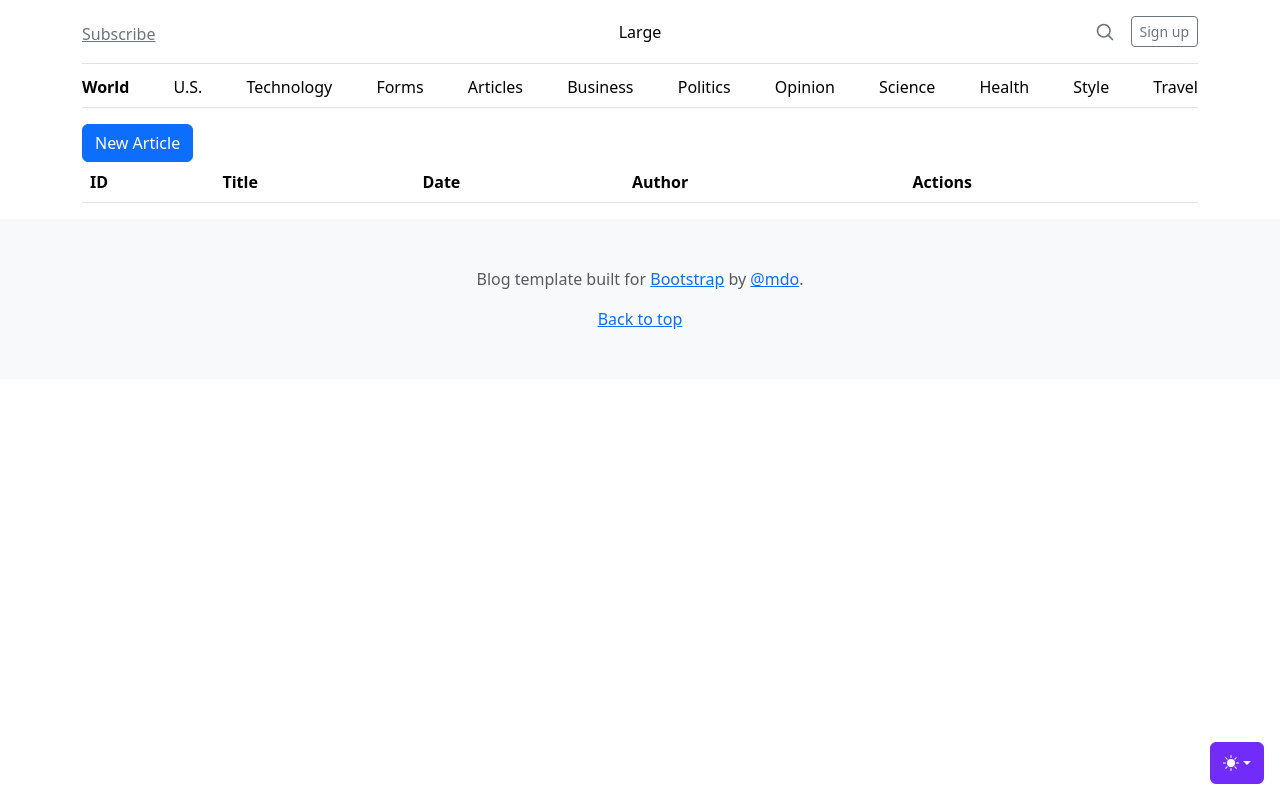
After one commit to tristankruuk/learnphp, a PHP site: page /views/articles/index.php in a window 1280 px wide. The commit adds this page. Run offline with PHP 8.4, Linux system fonts and the light colour scheme; lists and menus that the app fills with data are empty.

Commit message:
Add ArticleController

```diff
--- /dev/null
+++ b/views/articles/index.php
@@ -0,0 +1,31 @@
+<?php include __DIR__ . '/../partials/header.php'; ?>
+<main class="container">
+  <a href="/admin/articles/create" class="btn btn-primary">New Article</a>
+  <table class="table table-hover table-striped">
+    <thead>
+      <th>ID</th>
+      <th>Title</th>
+      <th>Date</th>
+      <th>Author</th>
+      <th>Actions</th>
+    </thead>
+    <tbody>
+      <?php foreach (($articles ?? []) as $article): ?>
+        <tr>
+          <td><?= $article->id ?></td>
+          <td><?= $article->title ?></td>
+          <td><?= $article->date ?></td>
+          <td><?= $article->author ?></td>
+          <td>
+            <div class="btn-group">
+              <a href="#" class="btn btn-info">View</a>
+              <a href="#" class="btn btn-warning">Edit</a>
+              <a href="#" class="btn btn-danger">Delete</a>
+            </div>
+          </td>
+        </tr>
+      <?php endforeach ?>
+    </tbody>
+  </table>
+</main>
+<?php include __DIR__ . '/../partials/footer.php'; ?>
--- a/views/partials/nav.php
+++ b/views/partials/nav.php
@@ -36,9 +36,9 @@
         <nav class="nav nav-underline justify-content-between">
           <a class="nav-item nav-link link-body-emphasis active" href="/">World</a>
           <a class="nav-item nav-link link-body-emphasis" href="/us">U.S.</a>
-          <a class="nav-item nav-link link-body-emphasis" href="/tech">Technology</a>
+          <a class="nav-item nav-link link-body-emphasis" href="#">Technology</a>
           <a class="nav-item nav-link link-body-emphasis" href="/forms">Forms</a>
-          <a class="nav-item nav-link link-body-emphasis" href="#">Culture</a>
+          <a class="nav-item nav-link link-body-emphasis" href="/admin/articles">Articles</a>
           <a class="nav-item nav-link link-body-emphasis" href="#">Business</a>
           <a class="nav-item nav-link link-body-emphasis" href="#">Politics</a>
           <a class="nav-item nav-link link-body-emphasis" href="#">Opinion</a>
--- a/views/partials/posts.php
+++ b/views/partials/posts.php
@@ -1,5 +1,5 @@
 <h3 class="pb-4 mb-4 fst-italic border-bottom">From the Firehose</h3>
-          <?php foreach($articles as $article): ?>
+<?php foreach (($articles ?? []) as $article): ?>
   <article class="blog-post">
     <h2 class="display-5 link-body-emphasis mb-1"><?= $article->title ?></h2>
     <p class="blog-post-meta">
@@ -14,7 +14,5 @@
   <a class="btn btn-outline-primary rounded-pill" href="#">Older</a>
   <a
     class="btn btn-outline-secondary rounded-pill disabled"
-              aria-disabled="true"
-              >Newer</a
-            >
+    aria-disabled="true">Newer</a>
 </nav>
```
Also changed, not shown: routes.php (+6 -2 lines), src/Controllers/ArticlesController.php (added, +24 -0 lines), views/articles/create.php (added, +23 -0 lines). Lines whose indentation alone changed are shown as unchanged.
